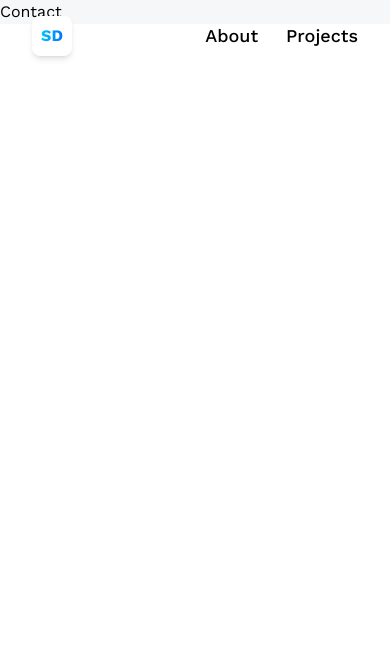
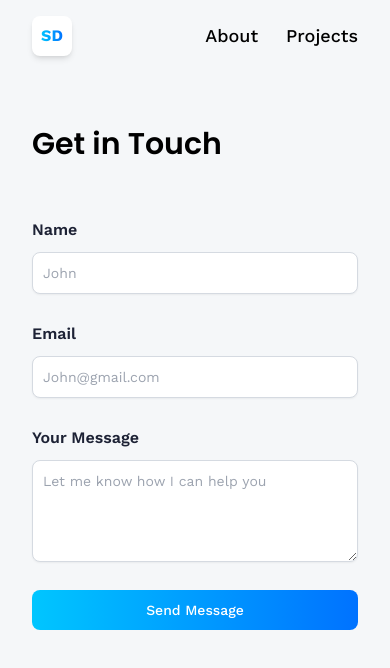
Before and after one commit to SHRESTHA-012/pp, a React (Vite) app: page /contact in a window 390 px wide. Shown: the top 668 px of the page. Built offline with nearby package versions, Linux system fonts and the light colour scheme.

Commit message:
Some modifications have been made in the contact and  homeinfo has been added.

```diff
--- a/package.json
+++ b/package.json
@@ -10,6 +10,7 @@
     "preview": "vite preview"
   },
   "dependencies": {
+    "@emailjs/browser": "^4.4.1",
     "@react-spring/three": "^10.0.3",
     "@react-three/drei": "^10.7.7",
     "@react-three/fiber": "^9.5.0",
--- /dev/null
+++ b/src/components/HomeInfo.jsx
@@ -0,0 +1,57 @@
+import { Link } from "react-router-dom";
+import React from 'react'
+
+import { arrow } from "../assets/icons";
+
+const InfoBox = ({ text, link, btnText }) => (
+    <div className="info-box">
+        <p className ="font-medium sm:text-xl text-center">{text}</p>
+        <Link to={link} className="neo-brutalism-white neo-btn">
+           {btnText}
+           <img src={arrow} className="w-4 h-4 object-contain" />
+        </Link>
+    </div>
+)
+
+const renderContent = {
+    1: (
+        <h1 className="sm:text-xl sm:leading-snug text-center
+        neo-brutalism-blue py-4 px-8 text-white mx-5">
+        Hi, I am <span className="font-semibold">Shrestha Dey</span>👋
+        <br />
+        A Computer Science Engineering student specializing in AIML
+        </h1>
+    ),
+    2: (
+        <InfoBox
+         text="Worked with Yonder Ai as an AI intern and picked up
+         many skills along the way."
+         link="/about"
+         btnText="Learn more"
+        />
+    ),
+    3: (
+        <InfoBox
+         text="Turned many ideas into reality and cemented many visions. Curios about
+         the impact?"
+         link="/projects"
+         btnText="Visit my portfolio"
+        />
+    ),
+    4: (
+        <InfoBox
+         text="Need a project done or worried about analysis the data.
+         I am just a keystrokes away."
+         link="/contact"
+         btnText="Let's interact"
+        />
+    ),
+}
+
+
+
+const HomeInfo = ({ currentStage }) => {
+  return renderContent[currentStage] || null;
+}
+
+export default HomeInfo
--- a/src/models/Bird.jsx
+++ b/src/models/Bird.jsx
@@ -1,15 +1,56 @@
-import React from 'react'
+import { useEffect, useRef } from "react";
+import { useFrame } from "@react-three/fiber";
+import { useAnimations, useGLTF } from "@react-three/drei";
 
-import birdScene from '../assets/3d/bird.glb';
-import { useGLTF } from '@react-three/drei' ;
+import birdScene from "../assets/3d/bird.glb";
 
-const Bird = () => {
-    const { scene, animations } = useGLTF(birdScene);
-    return (
-        <mesh position={[-5, 2, 1]} scale={[0.003, 0.003, 0.003]}>
-            <primitive object={scene} />
-        </mesh>
-    )
+// 3D Model from: https://sketchfab.com/3d-models/phoenix-bird-844ba0cf144a413ea92c779f18912042
+export default function Bird() {
+  const birdRef = useRef();
+
+  // Load the 3D model and animations from the provided GLTF file
+  const { scene, animations } = useGLTF(birdScene);
+
+  // Get access to the animations for the bird
+  const { actions } = useAnimations(animations, birdRef);
+
+  // Play the "Take 001" animation when the component mounts
+  // Note: Animation names can be found on the Sketchfab website where the 3D model is hosted.
+  useEffect(() => {
+    actions["Take 001"].play();
+  }, []);
+
+  useFrame(({ clock, camera }) => {
+    // Update the Y position to simulate bird-like motion using a sine wave
+    birdRef.current.position.y = Math.sin(clock.elapsedTime) * 0.2 + 2;
+
+    // Check if the bird reached a certain endpoint relative to the camera
+    if (birdRef.current.position.x > camera.position.x + 10) {
+      // Change direction to backward and rotate the bird 180 degrees on the y-axis
+      birdRef.current.rotation.y = Math.PI;
+    } else if (birdRef.current.position.x < camera.position.x - 10) {
+      // Change direction to forward and reset the bird's rotation
+      birdRef.current.rotation.y = 0;
+    }
+
+    // Update the X and Z positions based on the direction
+    if (birdRef.current.rotation.y === 0) {
+      // Moving forward
+      birdRef.current.position.x += 0.01;
+      birdRef.current.position.z -= 0.01;
+    } else {
+      // Moving backward
+      birdRef.current.position.x -= 0.01;
+      birdRef.current.position.z += 0.01;
+    }
+  });
+
+  return (
+    // to create and display 3D objects
+    <mesh ref={birdRef} position={[-5, 2, 1]} scale={[0.003, 0.003, 0.003]}>
+      // use the primitive element when you want to directly embed a complex 3D
+      model or scene
+      <primitive object={scene} />
+    </mesh>
+  );
 }
-
-export default Bird
--- a/src/models/Plane.jsx
+++ b/src/models/Plane.jsx
@@ -1,11 +1,24 @@
 import React from 'react';
+import { useEffect, useRef } from 'react';
 import planeScene from '../assets/3d/plane.glb';
-import { useGLTF } from '@react-three/drei';
+import { useAnimations, useGLTF } from '@react-three/drei';
 
 const Plane = ({isRotating, ...props }) => {
+  const ref = useRef();
   const { scene, animations } = useGLTF(planeScene);
+  const { actions } = useAnimations(animations, ref);
+
+  useEffect(() => {
+    if(isRotating){
+      actions['Take 001'].play();
+    }else{
+      actions['Take 001'].stop();
+    }
+
+  }, [actions, isRotating])
+
   return (
-    <mesh {...props}>
+    <mesh {...props} ref={ref}>
          <primitive object={scene} />
 
 
--- a/src/models/Sky.jsx
+++ b/src/models/Sky.jsx
@@ -1,12 +1,20 @@
 import { useGLTF } from '@react-three/drei'
-import React from 'react'
+import { useRef } from 'react'
+import { useFrame } from '@react-three/fiber'
 import skyScene from '../assets/3d/sky.glb'
 
-const Sky = () => {
+const Sky = ({ isRotating }) => {
     const sky = useGLTF(skyScene);
+    const skyRef = useRef();
+
+    useFrame((_, delta) => {
+      if(isRotating){
+        skyRef.current.rotation.y += 0.15* delta;
+      }
+    })
 
     return (
-    <mesh>
+    <mesh ref={skyRef}>
         <primitive object={sky.scene}/>
     </mesh>
   )
--- a/src/pages/Contact.jsx
+++ b/src/pages/Contact.jsx
@@ -1,8 +1,127 @@
-import React from 'react'
+import React, { useRef, useState } from 'react';
+import emailjs from '@emailjs/browser';
 
 const Contact = () => {
+  const formRef = useRef(null);
+  const [form, setForm] = useState({name: '', email: '', message: ''})
+  const [isLoading, setIsLoading] = useState(false);
+
+  const handleChange = (e) =>{
+    setForm({...form, [e.target.name]: e.target.value})
+  };
+
+  const handleFocus = () => {
+
+  };
+
+  const handleBlur = () => {};
+
+  const handleSubmit = (e) => {
+    e.preventDefault();
+    setIsLoading(true);
+
+    emailjs.send(
+      import.meta.env.VITE_APP_EMAILJS_SERVICE_ID,
+      import.meta.env.VITE_APP_EMAILJS_TEMPLATE_ID,
+      {
+        from_name: form.name,
+        to_name: "Shrestha Dey",
+        from_email: form.email,
+        to_email:'deyshresthaofficial01@gmail.com',
+        message: form.message
+      },
+      import.meta.env.VITE_APP_EMAILJS_PUBLIC_KEY
+    ).then(() => {
+      setIsLoading(false);
+      // TODO: Show success message
+      // TODO: Hide an alert
+    }).catch((error) =>{
+      setIsLoading(false);
+      console.log(error);
+      // TODO: Show error message
+    })
+  };
+
+
   return (
-    <div>Contact</div>
+    <section className="relative flex lg:flex-row flex-col
+    max-container">
+
+      <div className ="flex-1 min-w-[50%] flex flex-col">
+        <h1 className="head-text">Get in Touch </h1>
+
+        <form
+        className="w-full flex flex-col gap-7 mt-14"
+        onSubmit={handleSubmit}
+        >
+
+
+            <label className="text-black-500 font-semibold">
+            Name
+            <input
+            type="text"
+            name="name"
+            className="input"
+            placeholder="John"
+            required
+            value={form.name}
+            onChange={handleChange}
+            onFocus={handleFocus}
+            onBlur={handleBlur}
+            />
+
+          </label>
+
+
+           <label className="text-black-500 font-semibold">
+            Email
+            <input
+            type="email"
+            name="email"
+            className="input"
+            placeholder="John@gmail.com"
+            required
+            value={form.email}
+            onChange={handleChange}
+            onFocus={handleFocus}
+            onBlur={handleBlur}
+            />
+
+          </label>
+
+
+            <label className="text-black-500 font-semibold">
+            Your Message
+            <textarea
+            name="message"
+            rows={4}
+            className="textarea"
+            placeholder="Let me know how I can help you"
+            required
+            value={form.message}
+            onChange={handleChange}
+            onFocus={handleFocus}
+            onBlur={handleBlur}
+            />
+
+          </label>
+
+          <button
+           type="submit"
+           className="btn"
+           disabled={isLoading}
+           onFocus={handleFocus}
+           onBlur={handleBlur}
+           >
+
+           {isLoading ? 'Sending...' : 'Send Message'}
+          </button>
+
+        </form>
+
+      </div>
+
+    </section>
   )
 }
 
--- a/src/pages/Home.jsx
+++ b/src/pages/Home.jsx
@@ -6,17 +6,12 @@
 import Sky from '../models/Sky';
 import Bird from '../models/Bird';
 import Plane from '../models/Plane';
-
-        {/* <div className="absolute top-28 left-0 right-0 z-10 flex
-        items-center justify-center">
-            POPUP
-
-        </div> */}
+import  HomeInfo  from '../components/HomeInfo';
 
 
 const Home = () => {
   const [isRotating, setIsRotating] = useState(false);
-  const [currentStage, setCurrentStage] = useState(0);
+  const [currentStage, setCurrentStage] = useState(1);
 
 
 
@@ -55,6 +50,12 @@
   const [islandScale, islandPosition, islandRotation] = adjustIslandForScreenSize();
   return (
     <section className="w-full h-screen relative">
+
+        <div className="absolute top-28 left-0 right-0 z-10 flex
+        items-center justify-center">
+          {currentStage && <HomeInfo currentStage={currentStage} />}
+
+        </div>
         <Canvas
         className={`w-full h-screen bg-transparent ${isRotating ?
           'cursor-grabbing': 'cursor-grab'}`}
@@ -63,7 +64,7 @@
             <Suspense fallback={<Loader />}>
 
             <Bird />
-            <Sky />
+            <Sky isRotating={isRotating}/>
 
             <Island
             position ={islandPosition}
```
Also changed, not shown: 1 other file (tests, documents, lock files or other folders).
